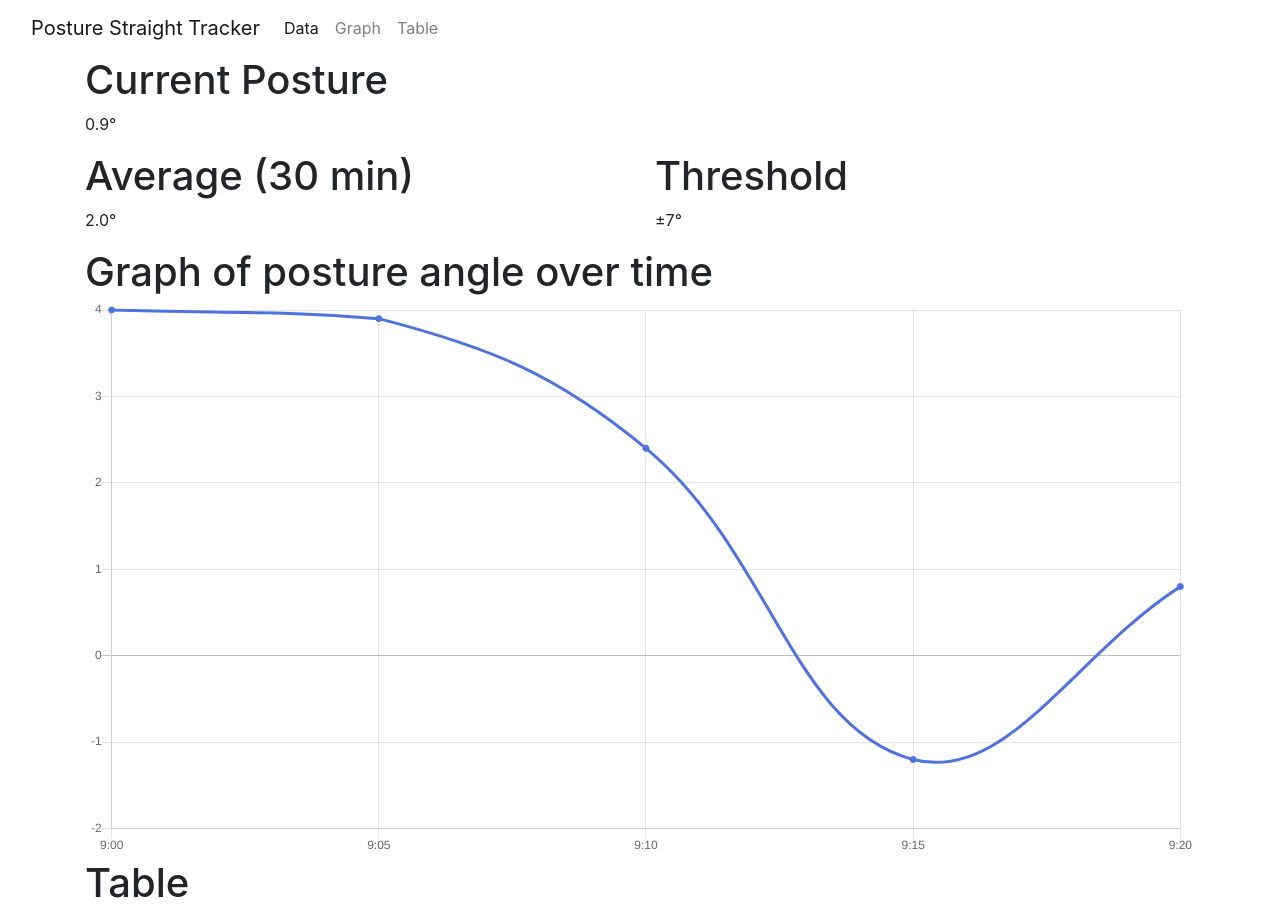
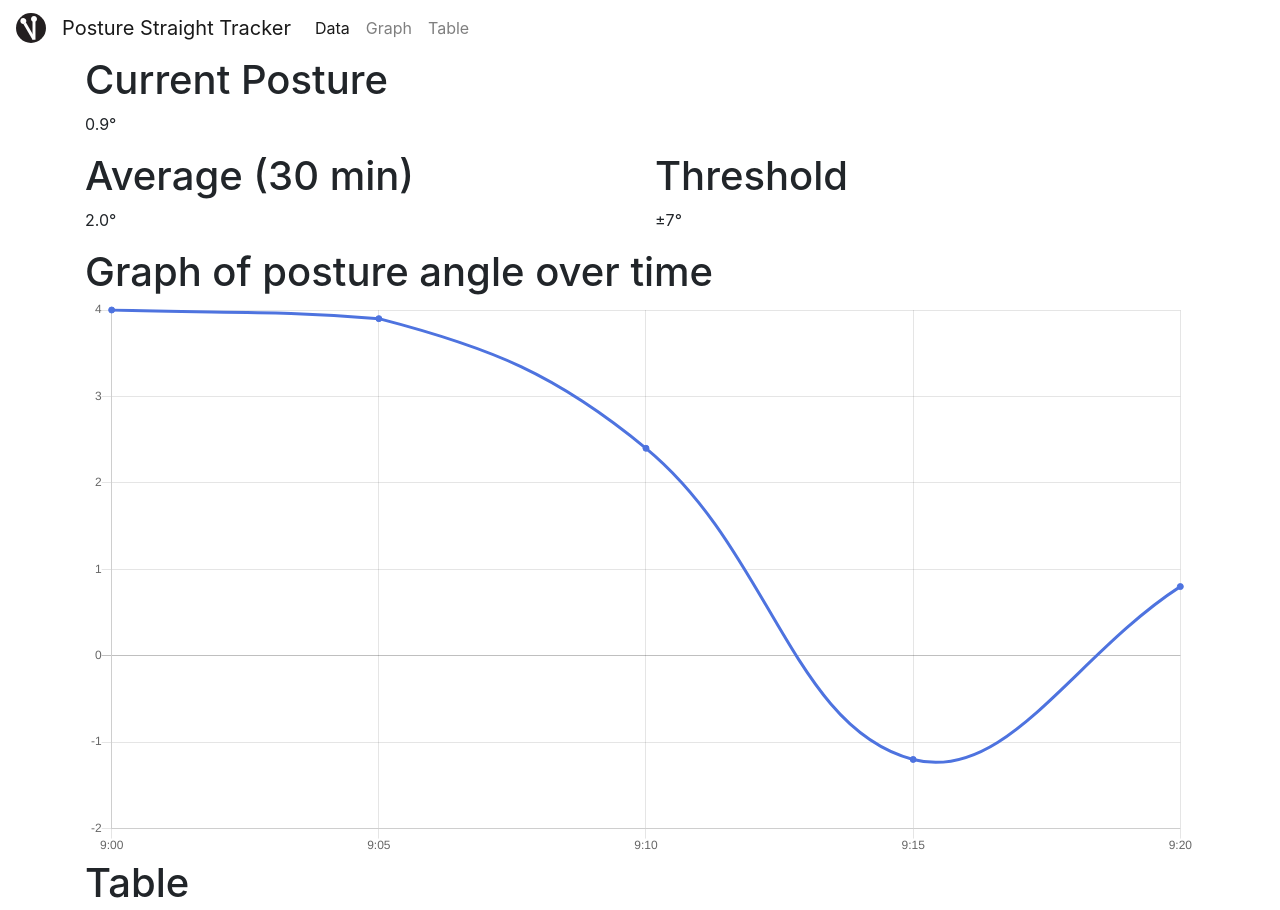
Before and after one commit to Posture-Correction-Inc/Posture-Straight, a plain HTML site: page docs/index.html in a window 1280 px wide. Shown: the top 910 px of the page. Drawn offline with Linux system fonts and the light colour scheme.

Commit message:
Update navbar links and add icon

```diff
--- /dev/null
+++ b/docs/assets/css/custom.css
@@ -0,0 +1,7 @@
+h1.anchor:before {
+  display: block;
+  content: " ";
+  margin-top: -60px;
+  height: 60px;
+  visibility: hidden;
+}
--- a/docs/index.html
+++ b/docs/index.html
@@ -5,16 +5,23 @@
     <meta charset="utf-8">
     <meta name="viewport" content="width=device-width, initial-scale=1.0, shrink-to-fit=no">
     <title>Posture Straight Tracker</title>
+    <meta name="description" content="Posture information tracking from Arduino device.">
+    <link rel="icon" type="image/svg+xml" sizes="150x150" href="assets/img/Asset%202.svg">
+    <link rel="icon" type="image/svg+xml" sizes="150x150" href="assets/img/Asset%202.svg">
+    <link rel="icon" type="image/svg+xml" sizes="150x150" href="assets/img/Asset%202.svg">
+    <link rel="icon" type="image/svg+xml" sizes="150x150" href="assets/img/Asset%202.svg">
+    <link rel="icon" type="image/svg+xml" sizes="150x150" href="assets/img/Asset%202.svg">
     <link rel="stylesheet" href="assets/bootstrap/css/bootstrap.min.css">
-    <link rel="stylesheet" href="assets/css/styles.css">
+    <link rel="stylesheet" href="assets/css/custom.css">
 </head>
 
 <body>
     <header></header>
-    <nav class="navbar navbar-light navbar-expand-md">
-        <div class="container-fluid"><a class="navbar-brand" href="#">Posture Straight Tracker</a><button data-toggle="collapse" class="navbar-toggler" data-target="#navcol-1"><span class="sr-only">Toggle navigation</span><span class="navbar-toggler-icon"></span></button>
-            <div class="collapse navbar-collapse"
-                id="navcol-1">
+    <nav class="navbar navbar-light navbar-expand sticky-top bg-white">
+        <div class="container-fluid"><img class=".visible-xs-block, hidden-xs" src="assets/img/Asset%202.svg" width="30px" style="padding: 0px;margin: 0px;margin-right: 1rem;" alt="Posture Straight logo"><a class="navbar-brand d-none d-sm-block" href="index.html">Posture Straight Tracker</a>
+            <button
+                data-toggle="collapse" class="navbar-toggler" data-target="#navcol-1"><span class="sr-only">Toggle navigation</span><span class="navbar-toggler-icon"></span></button>
+                <div class="collapse navbar-collapse" id="navcol-1">
                     <ul class="nav navbar-nav">
                         <li class="nav-item"><a class="nav-link active" href="#Data">Data</a></li>
                         <li class="nav-item"><a class="nav-link" href="#Graph">Graph</a></li>
@@ -27,7 +34,7 @@
         <div class="container">
             <div class="row">
                 <div class="col-md-12">
-                    <h1 id="Data">Current Posture</h1>
+                    <h1 id="Data" class="anchor">Current Posture</h1>
                     <p>0.9°<br></p>
                 </div>
             </div>
@@ -43,13 +50,13 @@
             </div>
             <div class="row">
                 <div class="col">
-                    <h1 id="Graph">Graph of posture angle over time</h1>
+                    <h1 id="Graph" class="anchor">Graph of posture angle over time</h1>
                     <div><canvas data-bs-chart="{&quot;type&quot;:&quot;line&quot;,&quot;data&quot;:{&quot;labels&quot;:[&quot;9:00&quot;,&quot;9:05&quot;,&quot;9:10&quot;,&quot;9:15&quot;,&quot;9:20&quot;],&quot;datasets&quot;:[{&quot;label&quot;:&quot;Posture Angle&quot;,&quot;backgroundColor&quot;:&quot;#4e73df&quot;,&quot;borderColor&quot;:&quot;#4e73df&quot;,&quot;data&quot;:[&quot;4.0&quot;,&quot;3.9&quot;,&quot;2.4&quot;,&quot;-1.2&quot;,&quot;0.8&quot;],&quot;fill&quot;:false}]},&quot;options&quot;:{&quot;maintainAspectRatio&quot;:true,&quot;legend&quot;:{&quot;display&quot;:false,&quot;reverse&quot;:false},&quot;title&quot;:{&quot;display&quot;:false},&quot;scales&quot;:{&quot;xAxes&quot;:[{&quot;gridLines&quot;:{&quot;drawBorder&quot;:true,&quot;drawTicks&quot;:true,&quot;drawOnChartArea&quot;:true},&quot;ticks&quot;:{&quot;beginAtZero&quot;:true}}],&quot;yAxes&quot;:[{&quot;gridLines&quot;:{&quot;drawBorder&quot;:true,&quot;drawTicks&quot;:true,&quot;drawOnChartArea&quot;:true},&quot;ticks&quot;:{&quot;beginAtZero&quot;:true}}]}}}"></canvas></div>
                 </div>
             </div>
             <div class="row" style="border-width: 161px;">
                 <div class="col">
-                    <h1 id="Table">Table</h1>
+                    <h1 id="Table" class="anchor">Table</h1>
                     <div class="table-responsive">
                         <table class="table">
                             <thead>
```
Also changed, not shown: docs/assets/img/Asset 2.svg (added). Lines whose indentation alone changed are shown as unchanged.
